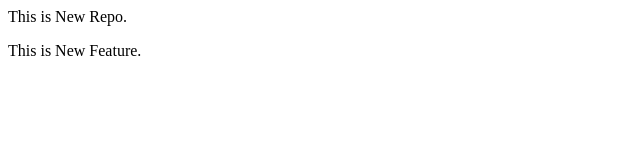
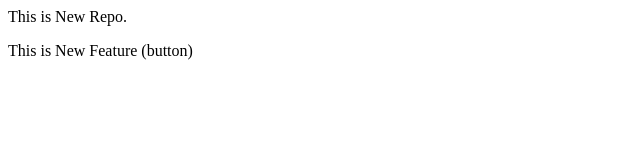
Before and after one commit to trushank-21/localrepo, a plain HTML site: page index.html in a window 1280 px wide. Shown: the full height of the page, 0-640 px from the left. Drawn offline with Linux system fonts and the light colour scheme.

```diff
--- a/index.html
+++ b/index.html
@@ -1,2 +1,2 @@
 <p>This is New Repo.</p>
-<p>This is New Feature.</p>
+<p>This is New Feature (button)</p>
```
